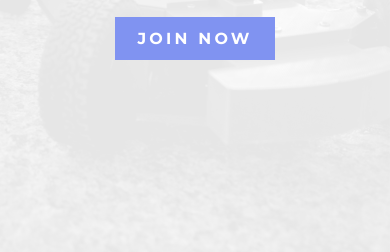
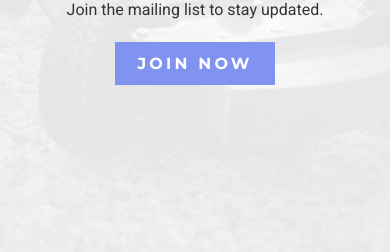
Before and after one commit to LegendCow/legendcow.github.io, a plain HTML site: page index.html in a window 390 px wide. Shown: the part 473-725 px from the top of the page. Drawn offline with Linux system fonts and the light colour scheme.

Commit message:
Update styles.css

```diff
--- a/styles.css
+++ b/styles.css
@@ -148,10 +148,6 @@ footer .social-links a {
     font-size: 1em;
   }
 
-  main {
-    margin-top: -50px;
-  }
-
   .join-btn {
     padding: 10px 20px;
   }
```
